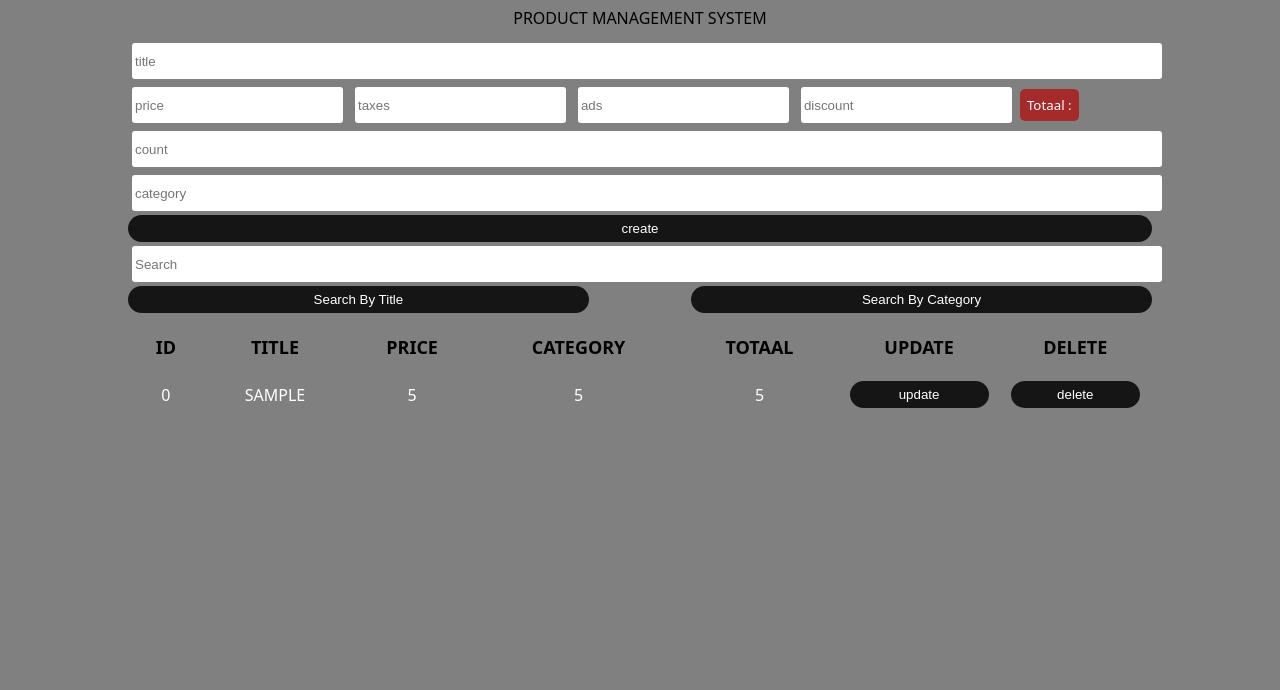
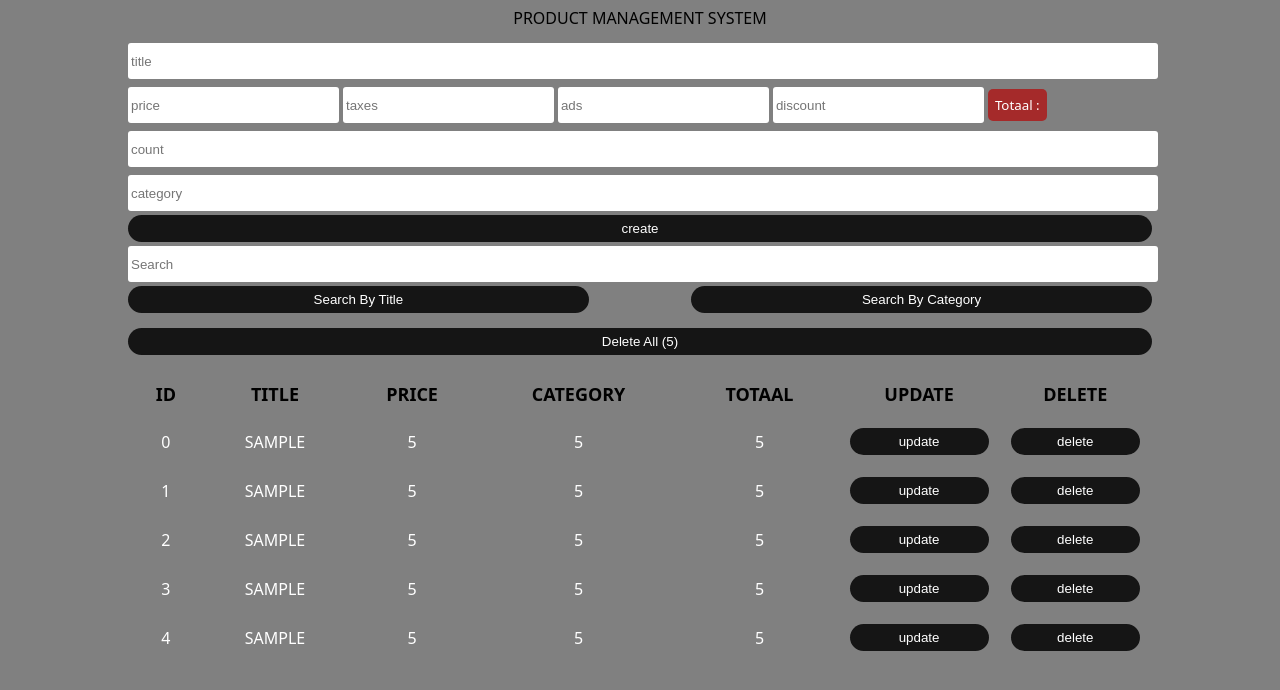
Before and after one commit to Saad-bch/Product-cart, a plain HTML site: page index.html in a window 1280 px wide. Both pictures are taken after typing "Sample", "5", "5", "5", "5", "5" into the empty fields and a click on the button "create". Shown: the part 56-746 px from the top of the page. Drawn offline with Linux system fonts and the light colour scheme.

Commit message:
added delete data function

```diff
--- a/index.html
+++ b/index.html
@@ -38,7 +38,7 @@
                     <button id="searchBycategory">Search By Category</button>
                 </div>
             </div>
-
+            <div id="divDelete"></div>
             <table>
                 <tr>
                     <th>id</th>
--- a/script.js
+++ b/script.js
@@ -53,7 +53,15 @@ submit.onclick = function () {
         category: category.value,
     }
 
-    dataProduct.push(newProduct);
+    if (newProduct.count > 1) {
+        for (let i = 0; i < newProduct.count; i++) {
+            dataProduct.push(newProduct);
+        }
+    } else {
+        dataProduct.push(newProduct);
+    }
+
+    //save data
     localStorage.setItem('productArray', JSON.stringify(dataProduct));
     clearInputs()
     showData()
@@ -73,8 +81,8 @@ function clearInputs() {
 }
 
 //Show data
-
 function showData() {
+    // Reset de tabel elke keer als de functie wordt aangeroepen
     let tabel = '';
 
     for (let i = 0; i < dataProduct.length; i++) {
@@ -85,14 +93,35 @@ function showData() {
                 <td>${dataProduct[i].price}</td>
                 <td>${dataProduct[i].taxes}</td>
                 <td>${dataProduct[i].ads}</td>
-                <td><button id="update">update</button></td>
-                <td><button id="delete">delete</button></td>
+                <td><button class="update">update</button></td>
+                <td><button onclick="deleteData(${i})" class="delete">delete</button></td>
             </tr>
         `;
     }
 
+    document.getElementById('tbody').innerHTML = tabel;  // Vul de tabel met nieuwe data
 
-    let tbody =  document.getElementById('tbody');
-    tbody.innerHTML = tabel ;
+    // De Delete All knop opnieuw instellen
+    let deleteAll = document.getElementById("divDelete");
+    if (dataProduct.length > 0) {
+        deleteAll.innerHTML = `<button onclick="deletArrayData()">Delete All (${dataProduct.length}) </button>`;
+    } else {
+        deleteAll.innerHTML = '';
+    }
 }
+
 showData()
+
+//delete data
+
+function deleteData(i) {
+    dataProduct.splice(i, 1);
+    localStorage.productArray = JSON.stringify(dataProduct);
+    showData()
+}
+
+function deletArrayData() {
+    localStorage.clear();
+    dataProduct.splice(0);
+    showData()
+}
--- a/style.css
+++ b/style.css
@@ -27,7 +27,7 @@ input {
     height: 30px;
     border: none;
     outline: none;
-    margin: 4px;
+    margin: 4px 0;
    border-radius: 3px;
    padding: 3px;
 }
@@ -67,6 +67,9 @@ button:hover {
 .btnSearch button {
     width: 45%;
 }
+#divDelete {
+    margin: 15px 0;
+}
 table {
     width: 100%;
     text-align: center;
```
Also changed, not shown: 1 other file.
